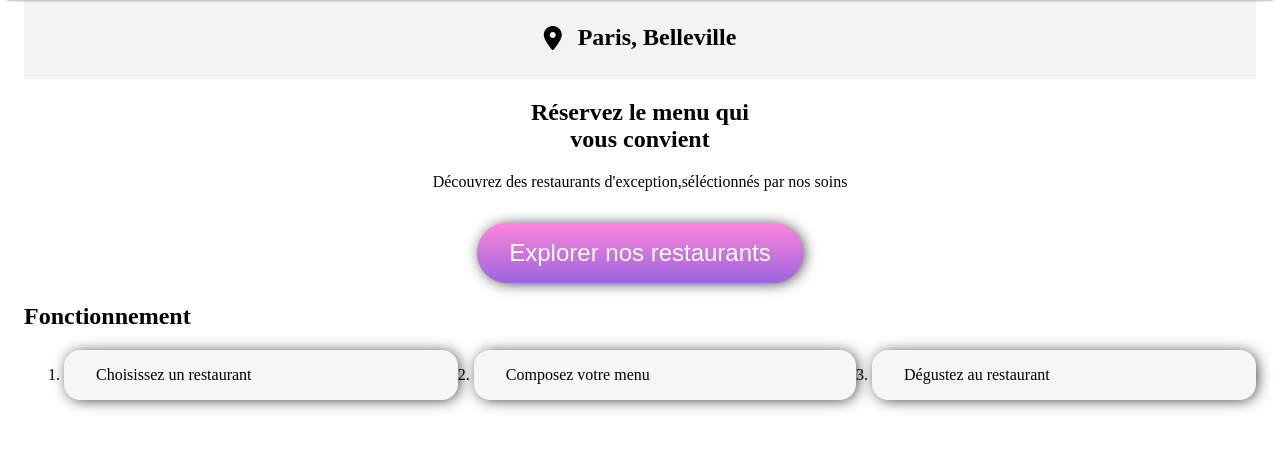
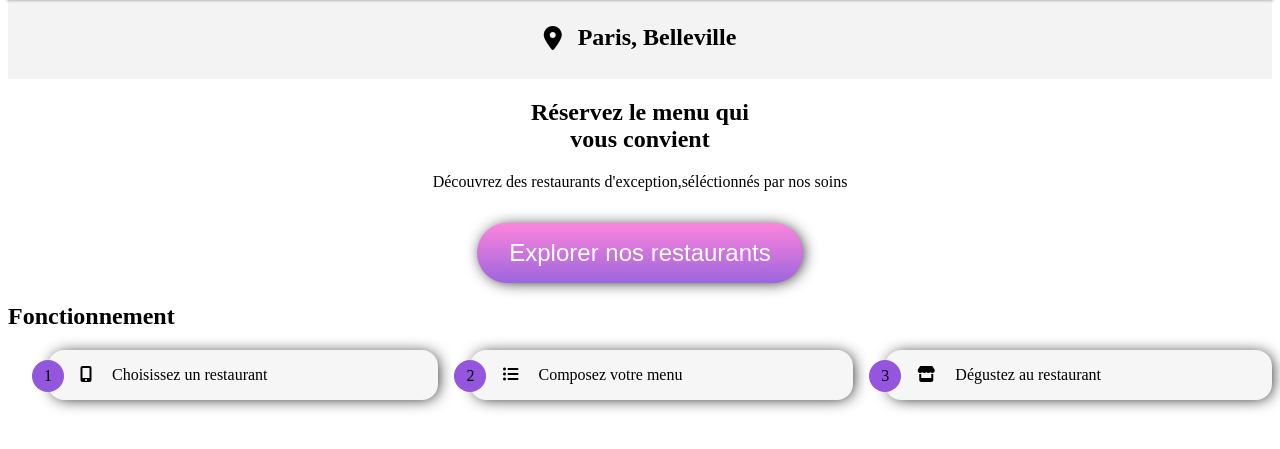
Before and after one commit to mohammediabdelkarim/oh-my-food, a website: page index.html in a window 1280 px wide. Shown: the part 99-548 px from the top of the page. Drawn offline with Linux system fonts and the light colour scheme; a web font is replaced by a local one.

Commit message:
fix/ajout des FA et  chiffre

```diff
--- a/index.html
+++ b/index.html
@@ -35,9 +35,9 @@
             <section class="tuto">
                 <h2>Fonctionnement</h2>
                 <ol>
-                    <li>Choisissez un restaurant</li>
-                    <li>Composez votre menu</li>
-                    <li>Dégustez au restaurant</li>
+                    <li><i class="fas fa-mobile-alt"></i> Choisissez un restaurant</li>
+                    <li><i class="fas fa-list-ul"></i> Composez votre menu</li>
+                    <li><i class="fas fa-store"></i> Dégustez au restaurant</li>
                 </ol>
 
             </section>
--- a/sass/base.scss
+++ b/sass/base.scss
@@ -21,5 +21,5 @@
 
 }
 main {
-    padding: 0 1rem;
+    padding: 1 1rem;
 }
--- a/sass/layout/tuto.scss
+++ b/sass/layout/tuto.scss
@@ -1,20 +1,42 @@
 @use "../utils/box-shadow.scss";
 @use "../utils/zoom.scss";
+@use "../utils/variables.scss";
+@use "../utils/colors.scss";
+
 
 .tuto{
+    counter-reset: steps;
     & ol{
         display: flex;
-        flex-wrap: wrap;
-        gap: 1rem;
+
+        gap: 2rem;
 
         @media  ( max-width: 767px ){
             flex-direction: column;
+
         }
 
 
     }
 
     & li {
+        position: relative;
+        &::before{
+           content: "" counter(steps) ;
+           counter-increment: steps;
+           width: 2* variables.$tuto-bullet-height;
+           height: 2* variables.$tuto-bullet-height;
+           display: grid;
+           place-items: center;
+           border-radius: 50%;
+           background-color: colors.$purple;
+           position: absolute;
+           bottom:0.5* variables.$tuto-bullet-height;
+           left: -1* variables.$tuto-bullet-height;
+
+        }
+        list-style-type: none;
+
         background-color: #f6f6f6;
         padding: 1rem 2rem;
         flex-grow :1 ;
@@ -23,6 +45,10 @@
         &:hover{
             @include zoom.transform-zoom;
         }
+        & i.fas{
+            margin-right: 1rem;
+        }
 
     }
+
 }
--- /dev/null
+++ b/sass/utils/colors.scss
@@ -0,0 +1,2 @@
+$lightgrey:#e7e7e7;
+$purple: #9356dc;
--- /dev/null
+++ b/sass/utils/variables.scss
@@ -0,0 +1 @@
+$tuto-bullet-height:1rem;
```
Also changed, not shown: style2.css, 1 other file.
